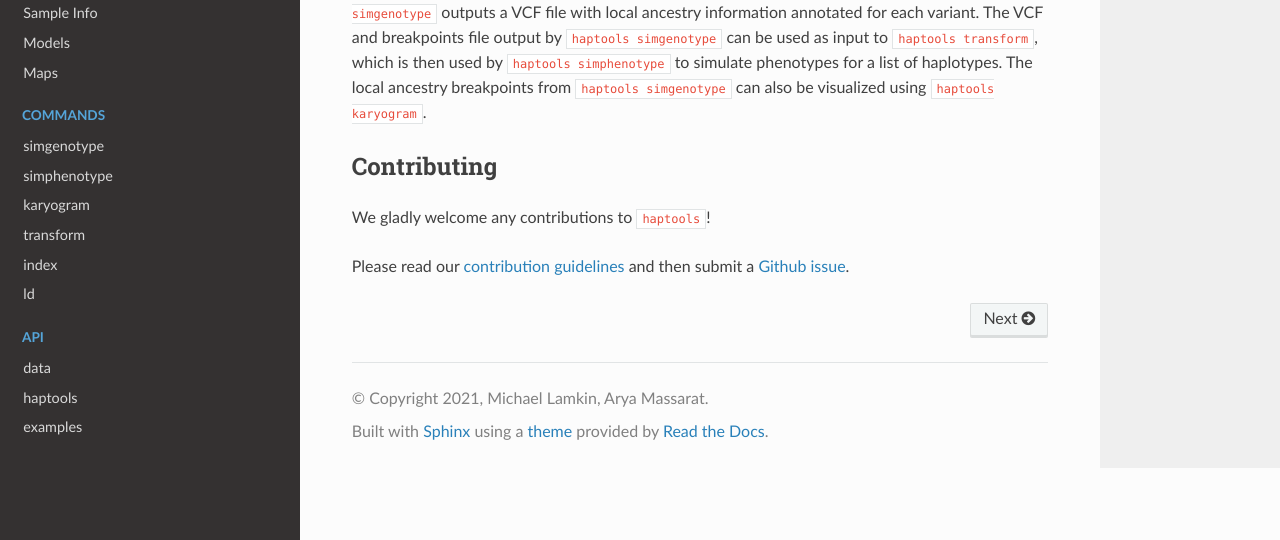
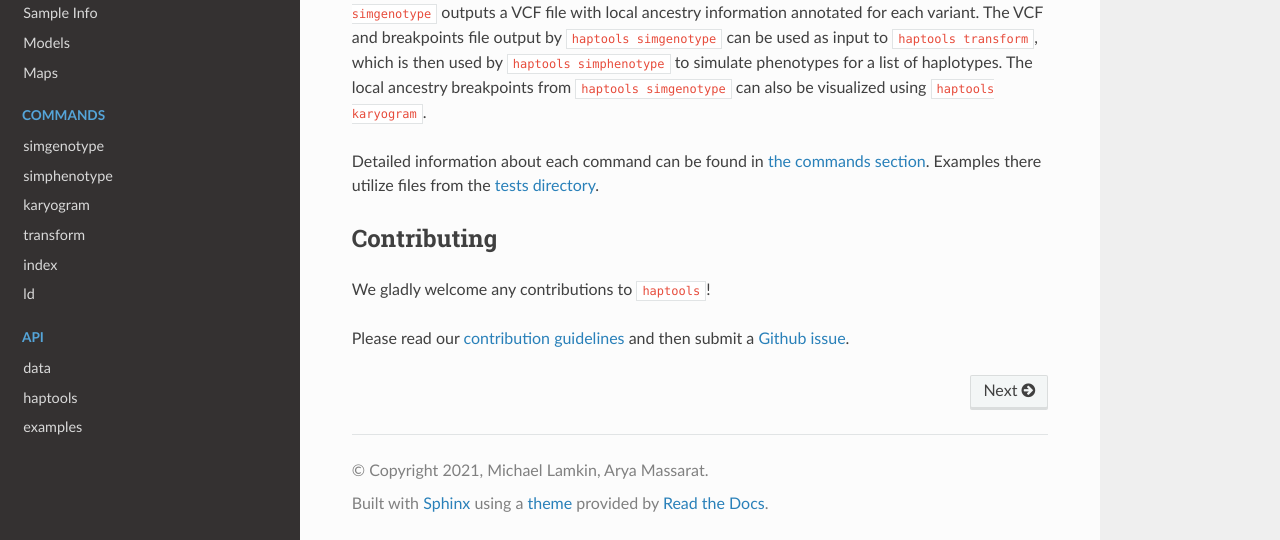
Before and after one commit to CAST-genomics/haptools, a Sphinx documentation site: the page built from docs/index.rst, in a window 1280 px wide and 900 px high, scrolled down 735 px, cut to the strip 360-900 px from the top of the window. Built offline with Sphinx 7.4.7 and the Read the Docs theme 2.0.0, drawn with Linux system fonts in a browser that asks for light colours; some of the changed text lies outside the part shown.

Commit message:
add link to github docs and tests data directory

```diff
--- a/docs/conf.py
+++ b/docs/conf.py
@@ -59,3 +59,11 @@ html_theme = "sphinx_rtd_theme"
 # relative to this directory. They are copied after the builtin static files,
 # so a file named "default.css" will overwrite the builtin "default.css".
 html_static_path = []
+
+html_context = {
+    "display_github": True, # Integrate GitHub
+    "github_user": "CAST-genomics", # Username
+    "github_repo": "haptools", # Repo name
+    "github_version": "main", # Version
+    "conf_py_path": "/docs/", # Path in the checkout to the docs root
+}
--- a/docs/index.rst
+++ b/docs/index.rst
@@ -33,6 +33,8 @@ Outputs produced by these utilities are compatible with each other.
 For example ``haptools simgenotype`` outputs a VCF file with local ancestry information annotated for each variant.
 The VCF and breakpoints file output by ``haptools simgenotype`` can be used as input to ``haptools transform``, which is then used by ``haptools simphenotype`` to simulate phenotypes for a list of haplotypes.
 The local ancestry breakpoints from ``haptools simgenotype`` can also be visualized using ``haptools karyogram``.
+
+Detailed information about each command can be found in `the commands section </commands>`_. Examples there utilize files from the `tests directory <https://github.com/CAST-genomics/haptools/tree/main/tests/data>`_.
 
 Contributing
 ~~~~~~~~~~~~
```
